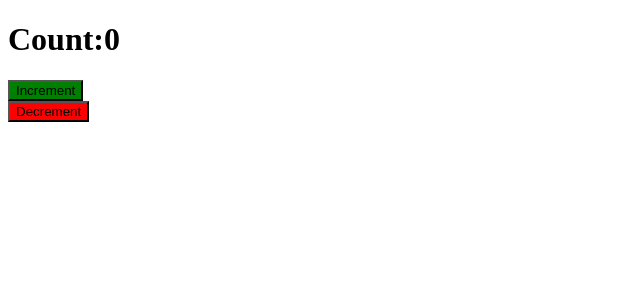
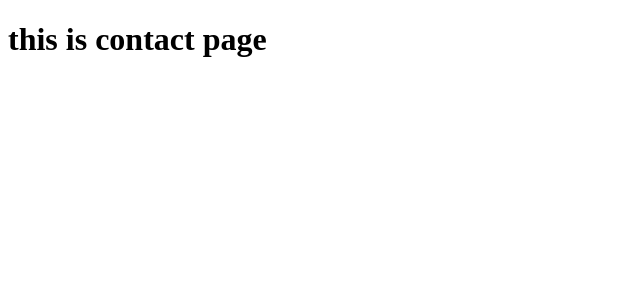
Before and after one commit to mohsin512syed/React_H, a React (Vite) app: page /contact in a window 1280 px wide. Shown: the top 300 px of the page, without its empty margins (0-640 px from the left). Built offline with nearby package versions, Linux system fonts and the light colour scheme.

Commit message:
react-router-dom

```diff
--- a/package.json
+++ b/package.json
@@ -11,7 +11,8 @@
   },
   "dependencies": {
     "react": "^18.3.1",
-    "react-dom": "^18.3.1"
+    "react-dom": "^18.3.1",
+    "react-router-dom": "^7.1.3"
   },
   "devDependencies": {
     "@eslint/js": "^9.15.0",
--- a/src/App.jsx
+++ b/src/App.jsx
@@ -9,7 +9,10 @@ import './App.css'
 // import ShopingCardS from './components/ShopingCardS'
 // import  Reducer1  from './components/Reducer1'
 // import Memo from './components/useMemo/memo'
-import Home from './components/CallBack/Home'
+// import Home from './components/CallBack/Home'
+import { BrowserRouter, Routes, Route } from 'react-router-dom'
+import About from './components/About'
+import Contact from './components/Contact'
 
 function App() {
 
@@ -25,7 +28,13 @@ function App() {
         <Home />
       </BioProvider> */}
       {/* <Memo /> */}
-      <Home/>
+      {/* <Home/> */}
+      <BrowserRouter>
+        <Routes>
+          <Route exact path='/' element={<About/>} />
+          <Route path='/contact' element={<Contact/>} />
+        </Routes>
+      </BrowserRouter>
     </>
   )
 }
--- /dev/null
+++ b/src/components/About.jsx
@@ -0,0 +1,6 @@
+import { } from 'react'
+
+const About = () => {
+    return <h1>this is about page</h1>
+}
+export default About
--- /dev/null
+++ b/src/components/Contact.jsx
@@ -0,0 +1,5 @@
+import { } from 'react'
+const Contact = () => {
+    return <h1>this is contact page</h1>
+}
+export default Contact
```
Also changed, not shown: 1 other file (tests, documents, lock files or other folders).
